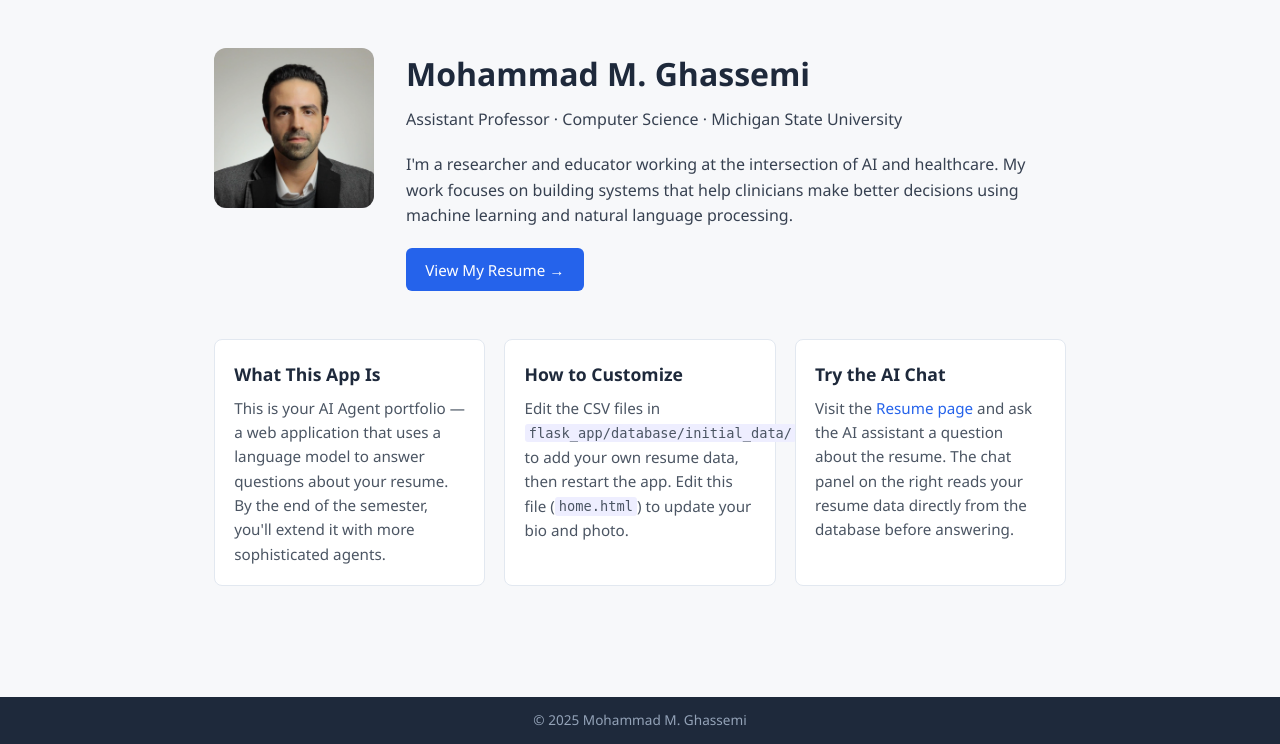
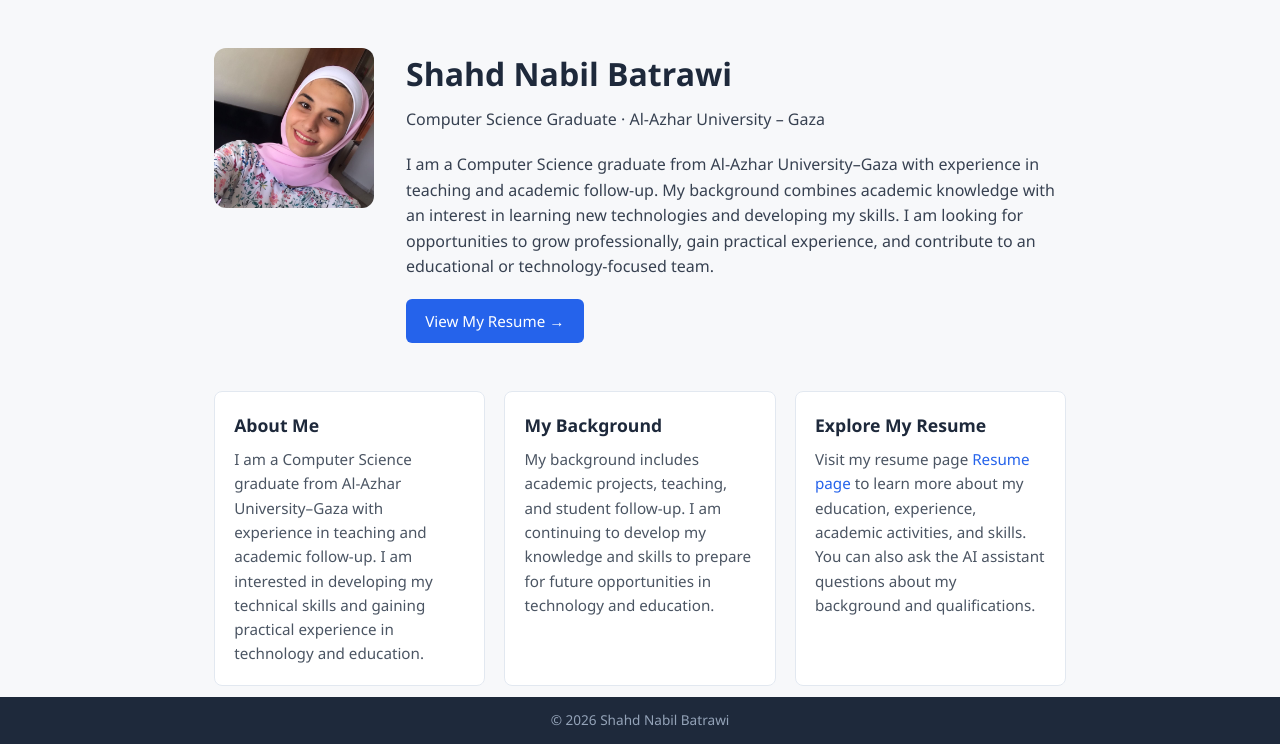
Before and after one commit to AUC-SPOCS-AI-AGENTS/ai-agents, a Flask app: page / in a window 1280 px wide. Shown: the part 56-800 px from the top of the page. Run offline with Flask 3, Linux system fonts and the light colour scheme.

Commit message:
Complete Homework 0 resume personalization and data mapping

```diff
--- a/homework 0/app.py
+++ b/homework 0/app.py
@@ -35,4 +35,4 @@ if __name__ == "__main__":
     # tries to bind the same port while the first is already using it.
     # To see Python changes, stop the server (Ctrl+C) and restart it.
     # HTML/CSS/JS changes are visible on browser refresh with no restart needed.
-    socketio.run(app, host='0.0.0.0', port=8080, debug=True, use_reloader=False)
+    socketio.run(app, host='0.0.0.0', port=5000, debug=True, use_reloader=False)
--- a/homework 0/flask_app/database/initial_data/experiences.csv
+++ b/homework 0/flask_app/database/initial_data/experiences.csv
@@ -1,7 +1,3 @@
 "experience_id","position_id","name","description","hyperlink","start_date","end_date"
-"1","1","CSE 477","Taught an introductory course on web application design.","https://www.youtube.com/@ghassemi",NULL,NULL
-"2","1","CSE 847","Taught a hands-on introduction to Natural Language Processing.","https://www.youtube.com/@ghassemi",NULL,NULL
-"3","2","Feature Imitating Networks","Developed a new kind of neural network that is better faster and stronger.","https://ghassemi.xyz","2020-01-01",NULL
-"4","3","BRAINWORKS","Developed a platform to organize the scientific literature as a knowledge graph.","https://github.com/deskool/brainworks-public","2020-01-01",NULL
-"5","3","BRIDGE2AI","Developed a $100M initiative to assist with AI research.","https://commonfund.nih.gov/bridge2ai","2020-01-01",NULL
-"6","1","CSE 491","Taught a hands-on introduction to AI Agents.",NULL,NULL,NULL
+"1","1","Full-Stack & Backend Systems","Developed web applications and APIs using Laravel and Python with clean architecture and design patterns.","https://github.com/shahdbatrawi","2022-09-01","2024-06-30"
+"2","1","AI Frameworks & Agentic AI Research","Explored and applied AI agent frameworks and prompt engineering techniques (CoT, ReAct, Tree-of-Thoughts, Few-Shot).","https://github.com/shahdbatrawi/ai-agents","2024-01-01","2024-06-30"
--- a/homework 0/flask_app/database/initial_data/institutions.csv
+++ b/homework 0/flask_app/database/initial_data/institutions.csv
@@ -1,4 +1,3 @@
 "inst_id","type","name","department","address","city","state","zip"
-"1","Academia","Michigan State University","Computer Science",NULL,"East Lansing","Michigan",NULL
-"2","Government","National Institutes of Health",NULL,NULL,"Bethesda","Maryland",NULL
-"3","Industry","Standard and Poor's Financial Services","Ratings",NULL,"New York City","New York",NULL
+"1","Academia","Al-Azhar University","Computer Science",NULL,"Cairo","Cairo",NULL
+"2","Academia","Netherlands-Flemish Institute in Cairo (NVIC)","Computational Methods",NULL,"Zamalek","Cairo",NULL
--- a/homework 0/flask_app/database/initial_data/positions.csv
+++ b/homework 0/flask_app/database/initial_data/positions.csv
@@ -1,5 +1,3 @@
 "position_id","inst_id","title","responsibilities","start_date","end_date"
-"1","1","Instructor","Teach classes; mostly NLP and Web design.","2019-01-01",NULL
-"2","1","Researcher","Perform research at interface of AI and healthcare.","2019-01-01",NULL
-"3","2","National Scholar","Helped the government plan the future of science","2021-01-01","2021-12-31"
-"4","3","Associate Director","Used data science to assess corporation and nations","2019-01-01","2020-01-01"
+"1","1","Computer Science Graduate","Graduated with honors (86.39%); specialized in software engineering, backend systems, and web technologies.","2020-09-01","2024-06-30"
+"2","2","Program Participant","Participated in the Palestinian Advanced School on Computational Methods using Python at NVIC.","2026-03-01","2026-03-31"
--- a/homework 0/flask_app/database/initial_data/skills.csv
+++ b/homework 0/flask_app/database/initial_data/skills.csv
@@ -1,5 +1,11 @@
 "skill_id","experience_id","name","skill_level"
-"1","2","Javascript","7"
-"2","2","Python","10"
-"3","2","HTML","9"
-"4","2","CSS","5"
+"1",NULL,"Python","5"
+"2",NULL,"JavaScript","7"
+"3",NULL,"HTML","8"
+"4",NULL,"CSS","8"
+"5",NULL,"SQL and Database Management","7"
+"6",NULL,"Academic Research","7"
+"7",NULL,"Teaching","7"
+"8",NULL,"Academic Follow-up and Evaluation","7"
+"9",NULL,"Artificial Intelligence Tools","3"
+"10",NULL,"Microsoft Office","5"
--- a/homework 0/flask_app/templates/home.html
+++ b/homework 0/flask_app/templates/home.html
@@ -21,28 +21,27 @@
       Profile photo — replace headshot.png with your own image.
       Put your image file in flask_app/static/images/ and update the filename below.
     -->
-    <img
-      src="{{ url_for('static', filename='images/headshot.png') }}"
-      alt="Profile photo"
-      class="profile-photo"
-    >
+    <img src="{{ url_for('static', filename='images/shahd.JPEG') }}" alt="Profile photo" class="profile-photo">
+
 
     <div class="profile-text">
 
       <!-- NOTE: Replace this with your own name -->
-      <h1>Mohammad M. Ghassemi</h1>
+      <h1>Shahd Nabil Batrawi</h1>
 
       <!-- NOTE: Replace this with your own title or tagline -->
-      <p class="subtitle">Assistant Professor · Computer Science · Michigan State University</p>
+      <p class="subtitle">Computer Science Graduate · Al-Azhar University – Gaza</p>
 
       <!--
         NOTE: Replace this paragraph with your own bio (2–4 sentences).
         What do you study? What are you interested in? What's a fun fact about you?
       -->
       <p>
-        I'm a researcher and educator working at the intersection of AI and healthcare.
-        My work focuses on building systems that help clinicians make better decisions
-        using machine learning and natural language processing.
+        I am a Computer Science graduate from Al-Azhar University–Gaza with experience in teaching and academic
+        follow-up. My background combines academic knowledge with an interest in learning new technologies and
+        developing my skills. I am looking for opportunities to grow professionally, gain practical experience, and
+        contribute to an educational or technology-focused team.
+
       </p>
 
       <a href="/resume" class="btn">View My Resume →</a>
@@ -54,29 +53,26 @@
   <div class="info-cards">
 
     <div class="card">
-      <h3>What This App Is</h3>
+      <h3>About Me</h3>
       <p>
-        This is your AI Agent portfolio — a web application that uses a language model
-        to answer questions about your resume. By the end of the semester, you'll extend
-        it with more sophisticated agents.
+        I am a Computer Science graduate from Al-Azhar University–Gaza with experience in teaching and academic
+        follow-up. I am interested in developing my technical skills and gaining practical experience in technology and
+        education.
       </p>
     </div>
 
     <div class="card">
-      <h3>How to Customize</h3>
-      <p>
-        Edit the CSV files in <code>flask_app/database/initial_data/</code> to add your
-        own resume data, then restart the app. Edit this file (<code>home.html</code>)
-        to update your bio and photo.
+      <h3>My Background</h3>
+      <p>My background includes academic projects, teaching, and student follow-up. I am continuing to develop my
+        knowledge and skills to prepare for future opportunities in technology and education.
       </p>
     </div>
 
     <div class="card">
-      <h3>Try the AI Chat</h3>
+      <h3>Explore My Resume</h3>
       <p>
-        Visit the <a href="/resume">Resume page</a> and ask the AI assistant a question
-        about the resume. The chat panel on the right reads your resume data directly
-        from the database before answering.
+        Visit my resume page <a href="/resume">Resume page</a> to learn more about my education, experience, academic
+        activities, and skills. You can also ask the AI assistant questions about my background and qualifications.
       </p>
     </div>
 
--- a/homework 0/flask_app/templates/layout.html
+++ b/homework 0/flask_app/templates/layout.html
@@ -15,6 +15,7 @@
 before the browser receives the HTML.
 #}
 <html lang="en">
+
 <head>
   <meta charset="utf-8">
   <meta name="viewport" content="width=device-width, initial-scale=1">
@@ -22,7 +23,7 @@
 
   <!-- Our custom stylesheet — edit flask_app/static/css/style.css to change the look -->
   <link rel="stylesheet" href="{{ url_for('static', filename='css/style.css') }}">
-  <link rel="icon"       href="{{ url_for('static', filename='images/favicon.ico') }}">
+  <link rel="icon" href="{{ url_for('static', filename='images/favicon.ico') }}">
 </head>
 
 <body>
@@ -41,8 +42,9 @@
 
   <!-- Footer — shown on every page -->
   <footer>
-    <p>© 2025 Mohammad M. Ghassemi</p>
+    <p>© 2026 Shahd Nabil Batrawi</p>
   </footer>
 
 </body>
+
 </html>
```
Also changed, not shown: homework 0/flask_app/templates/resume.html (+6 -11 lines), launch.json (added, +14 -0 lines), homework 0/flask_app/database/resume.db (added), homework 0/flask_app/static/images/headshot.png (deleted), homework 0/flask_app/static/images/shahd.jpeg (added), 2 other files. Lines whose indentation alone changed are shown as unchanged.
